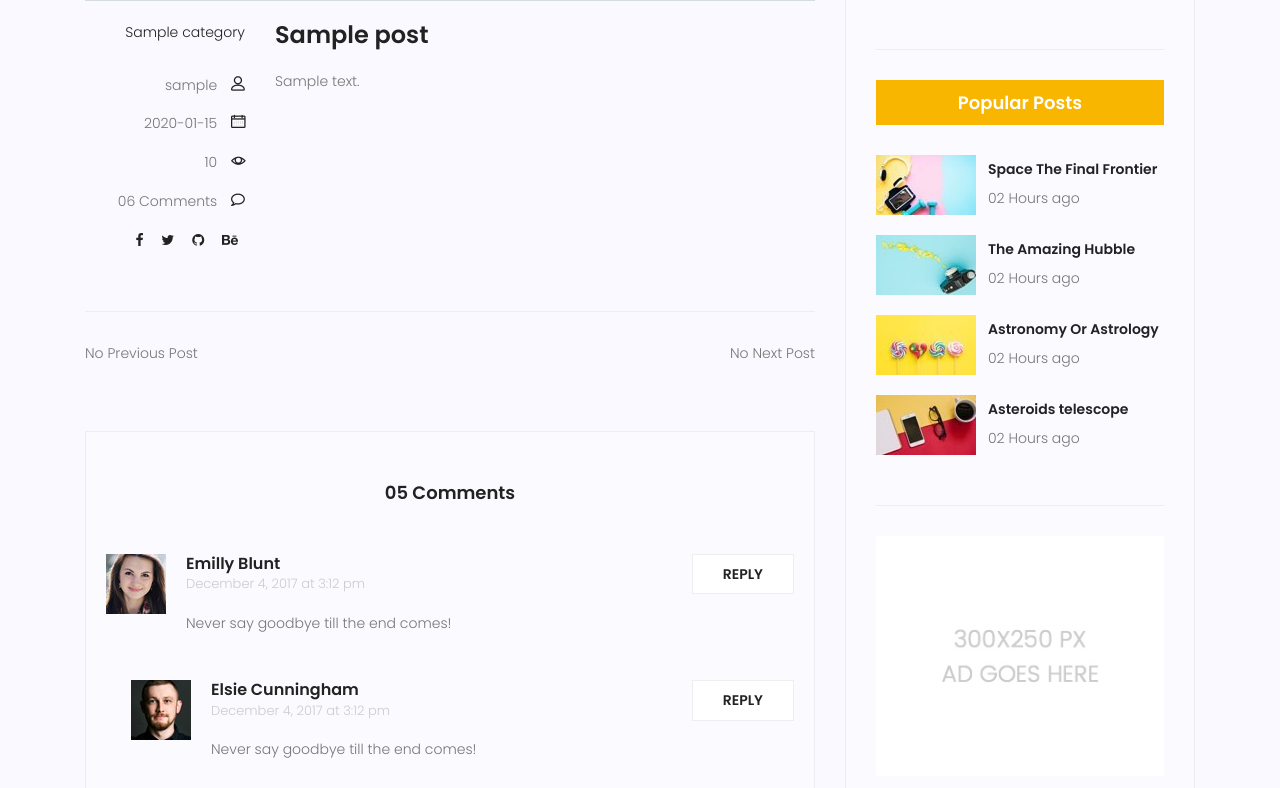
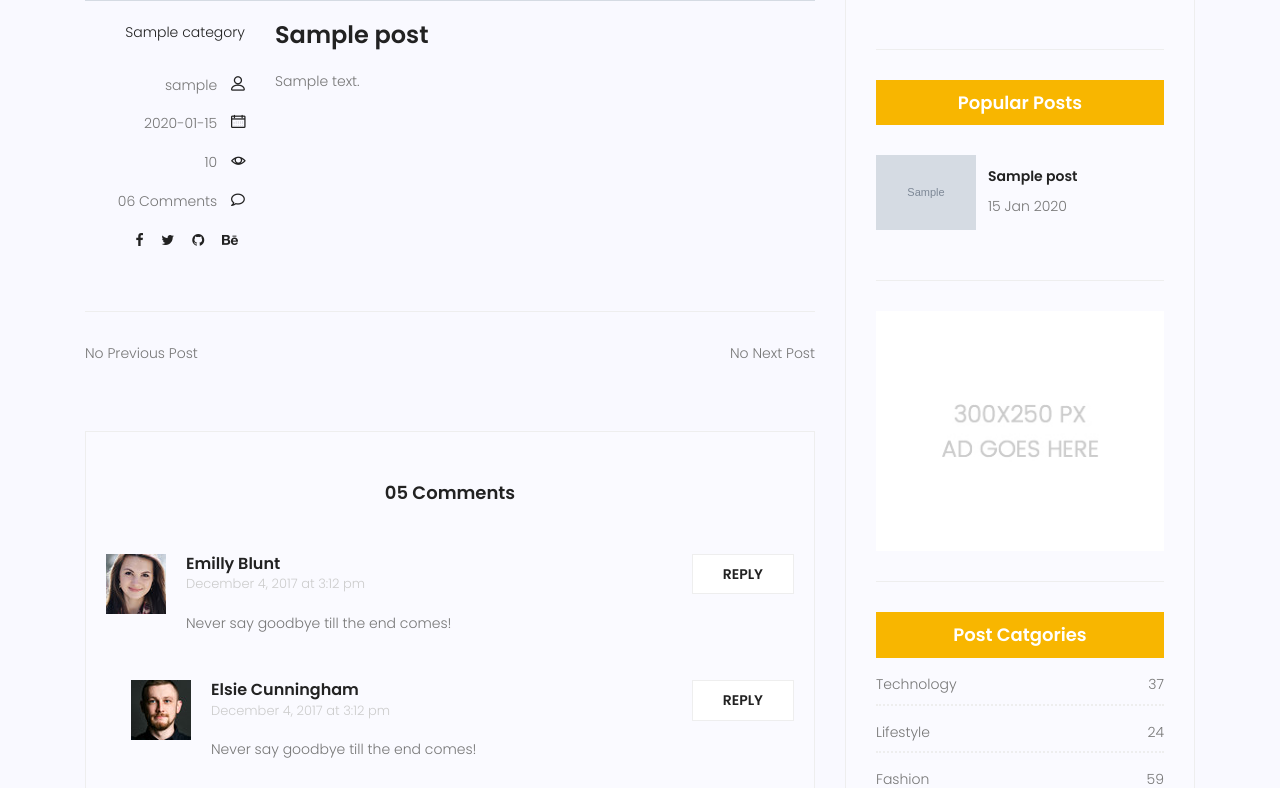
Before and after one commit to Sepehr2S/mysite, a Django app: page /blog/1 in a window 1280 px wide. Shown: the part 967-1755 px from the top of the page. Run offline with Django 4.2, Linux system fonts and the light colour scheme; tables that the repository leaves empty hold one stand-in row (values such as "Sample post"); grey boxes marked "Sample" are stand-in pictures; some libraries are stand-ins or nearby versions.

Commit message:
creating latest posts
creating latest post page

```diff
--- a/blog/templatetags/blog_tags.py
+++ b/blog/templatetags/blog_tags.py
@@ -18,7 +18,7 @@ def function():
 def snippet(value, arg=20):
     return value[:arg] + "..."
 
-@register.inclusion_tag("popularposts.html")
-def popularposts():
+@register.inclusion_tag("blog/blog-popularposts.html")
+def latestposts():
     posts = Post.objects.filter(status=1).order_by("-published_date")[:3]
     return {"posts": posts}
--- a/statics/css/main.css
+++ b/statics/css/main.css
@@ -3655,7 +3655,8 @@ body.mobile-nav-active #mobile-nav-toggle {
 }
 
 .widget-wrap .popular-post-widget .popular-post-list .thumb img {
-  width: 100%;
+  width: 100% ;
+  max-width: 100px;
 }
 
 .widget-wrap .popular-post-widget .single-post-list {
@@ -3907,6 +3908,7 @@ body.mobile-nav-active #mobile-nav-toggle {
   -moz-transition: all 0.3s ease 0s;
   -o-transition: all 0.3s ease 0s;
   transition: all 0.3s ease 0s;
+  max-width: 100px;
 }
 
 .single-post-area .navigation-area .nav-left .lnr {
@@ -3946,6 +3948,7 @@ body.mobile-nav-active #mobile-nav-toggle {
   -moz-transition: all 0.3s ease 0s;
   -o-transition: all 0.3s ease 0s;
   transition: all 0.3s ease 0s;
+  max-width: 100px;
 }
 
 .single-post-area .navigation-area .nav-right .lnr {
--- /dev/null
+++ b/templates/blog/blog-popularposts.html
@@ -0,0 +1,18 @@
+{% load static %}
+
+<div class="single-sidebar-widget popular-post-widget">
+    <h4 class="popular-title">Popular Posts</h4>
+    <div class="popular-post-list">
+        {% for post in posts %}
+        <div class="single-post-list d-flex flex-row align-items-center">
+            <div class="thumb">
+                <img class="img-fluid" src="{{post.image.url}}" alt="">
+            </div>
+            <div class="details">
+                <a href="{% url 'blog:single_blog' post.id %}"><h6>{{post.title}}</h6></a>
+                <p>{{post.published_date|date:"d M Y"}}</p>
+            </div>
+        </div>
+        {% endfor %}
+    </div>
+</div>
--- a/templates/blog/blog-single.html
+++ b/templates/blog/blog-single.html
@@ -1,6 +1,7 @@
 {% extends 'base.html' %}
 
 {% load static %}
+{% load blog_tags %}
 
 {% block content %}<!-- start banner Area -->
 			<section class="relative about-banner">
@@ -237,47 +238,8 @@
 
 								{% include "blog/blog-writer.html" %}
 
-								<div class="single-sidebar-widget popular-post-widget">
-									<h4 class="popular-title">Popular Posts</h4>
-									<div class="popular-post-list">
-										<div class="single-post-list d-flex flex-row align-items-center">
-											<div class="thumb">
-												<img class="img-fluid" src="{% static "img/blog/pp1.jpg" %}" alt="">
-											</div>
-											<div class="details">
-												<a href="blog-single.html"><h6>Space The Final Frontier</h6></a>
-												<p>02 Hours ago</p>
-											</div>
-										</div>
-										<div class="single-post-list d-flex flex-row align-items-center">
-											<div class="thumb">
-												<img class="img-fluid" src="{% static "img/blog/pp2.jpg" %}" alt="">
-											</div>
-											<div class="details">
-												<a href="blog-single.html"><h6>The Amazing Hubble</h6></a>
-												<p>02 Hours ago</p>
-											</div>
-										</div>
-										<div class="single-post-list d-flex flex-row align-items-center">
-											<div class="thumb">
-												<img class="img-fluid" src="{% static "img/blog/pp3.jpg" %}" alt="">
-											</div>
-											<div class="details">
-												<a href="blog-single.html"><h6>Astronomy Or Astrology</h6></a>
-												<p>02 Hours ago</p>
-											</div>
-										</div>
-										<div class="single-post-list d-flex flex-row align-items-center">
-											<div class="thumb">
-												<img class="img-fluid" src="{% static "img/blog/pp4.jpg" %}" alt="">
-											</div>
-											<div class="details">
-												<a href="blog-single.html"><h6>Asteroids telescope</h6></a>
-												<p>02 Hours ago</p>
-											</div>
-										</div>
-									</div>
-								</div>
+								{% latestposts %}
+
 								<div class="single-sidebar-widget ads-widget">
 									<a href="#"><img class="img-fluid" src="{% static "img/blog/ads-banner.jpg" %}" alt=""></a>
 								</div>
--- a/templates/popularposts.html
+++ /dev/null
@@ -1,5 +0,0 @@
-<ul>
-    {% for post in posts %}
-    <li> {{post.title}} </li>
-    {% endfor %}
-</ul>
--- a/templates/test.html
+++ b/templates/test.html
@@ -15,6 +15,8 @@
         {% endfor %}
     </p>
 
-    {% popularposts %}
+    {% include "blog/blog-writer.html" %}
+
+    {% latestposts %}
 </body>
 </html>
```
Also changed, not shown: templates/blog/blog-home.html (+3 -41 lines).
